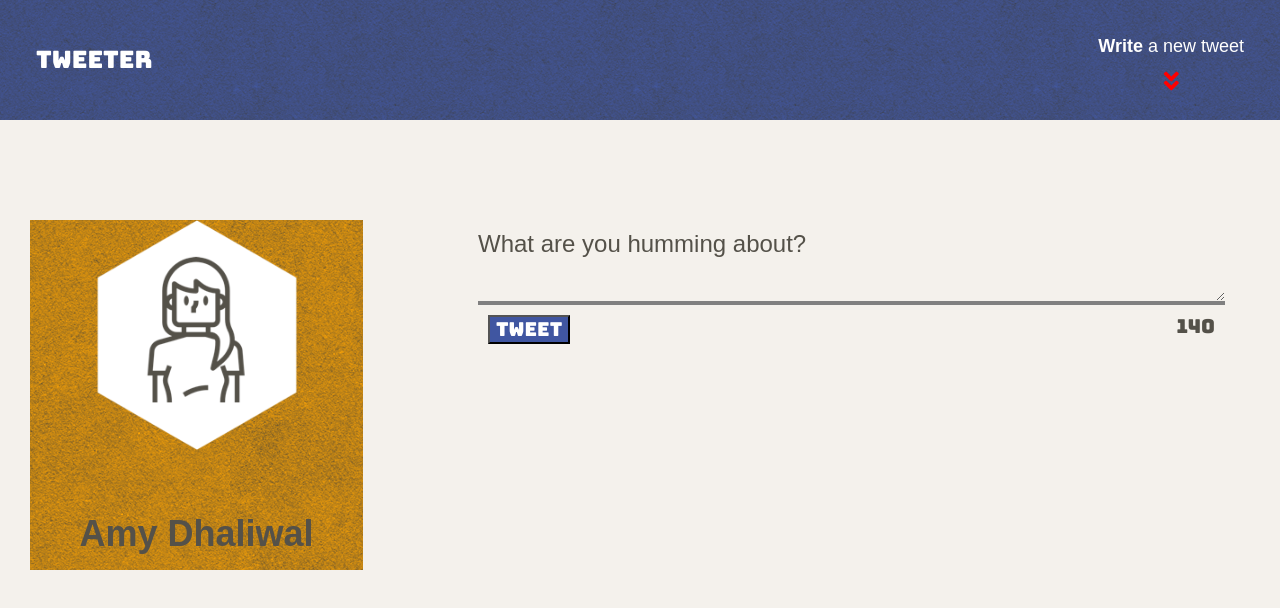
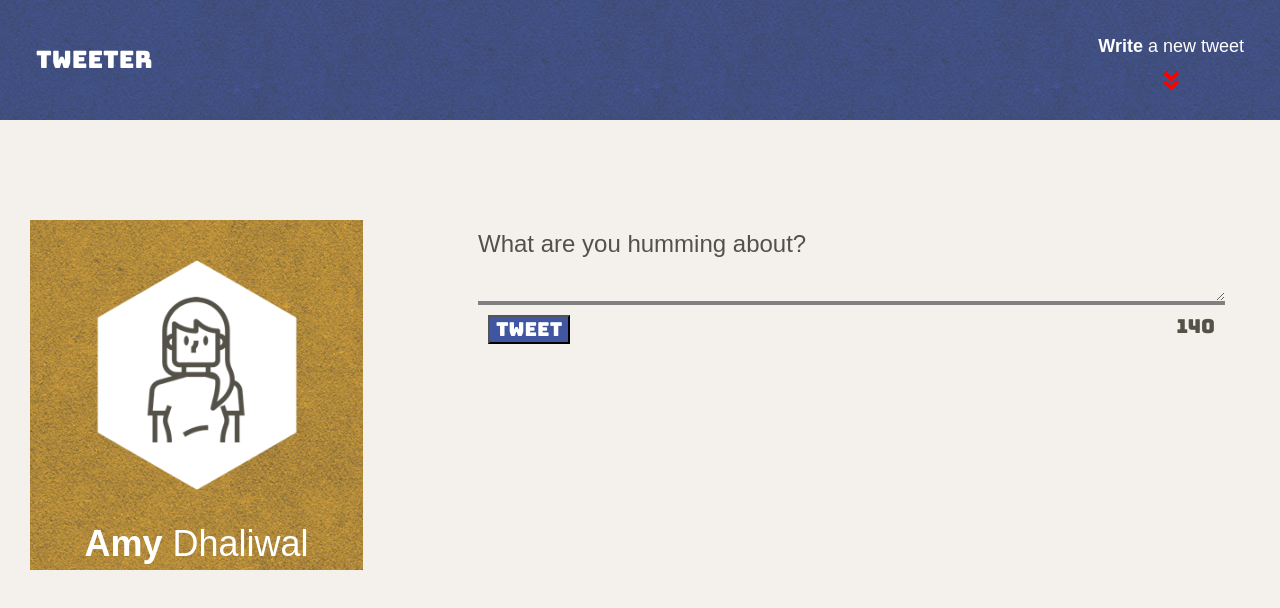
Before and after one commit to simarjeet518/tweeeter, a website: page public/index.html in a window 1280 px wide. Drawn offline with nearby package versions, Linux system fonts and the light colour scheme; no server answers.

Commit message:
code commented

```diff
--- a/public/styles/header.css
+++ b/public/styles/header.css
@@ -1,11 +1,22 @@
+/* avatar class for header image and h2 tag*/
+
 .avatar  {
-  margin-top: 120px;
-  height:400px;
+  margin-top: 100px;
+  margin-bottom: 20PX;
+  height:380px;
   width:100%;
   display: flex;
   flex-direction: column;
   align-items: center;
-  background-color:orange;
+  background-color:#ebaf37;
   background-image: url(/images/black-paper.png);
-  z-index: -1;
 }
+
+.avatar img {
+  margin-top:40px;
+}
+.avatar h2 {
+ color: #FFFFFF;
+ margin-top: 0;
+ font-weight: normal;
+}
```
